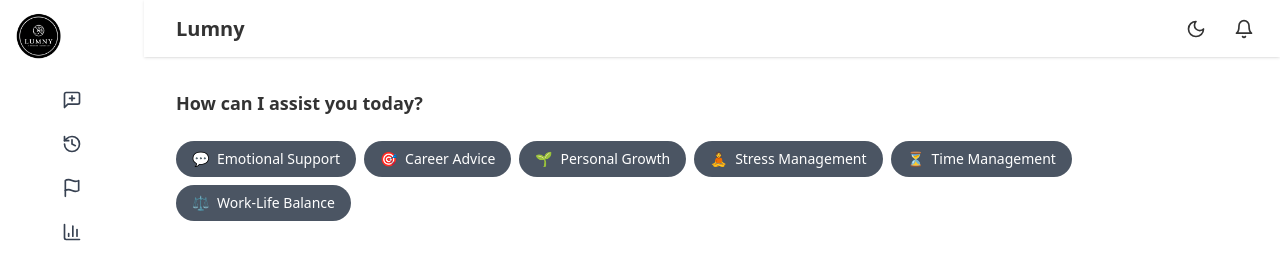
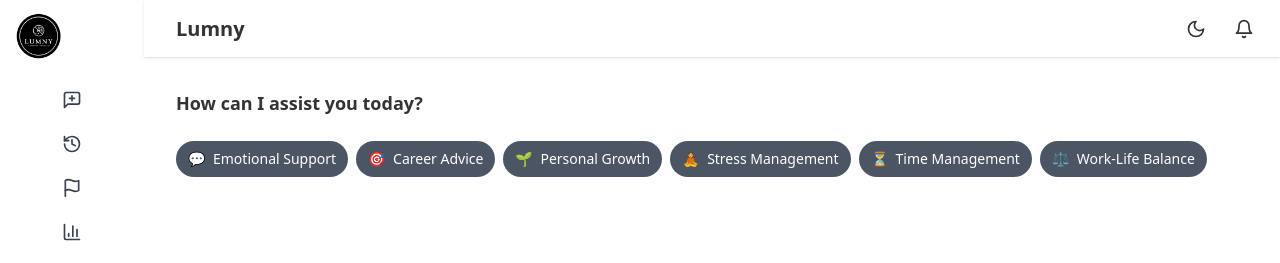
Before and after one commit to KGrim23/PathFinder_V1.0, a Next.js app: page /Dashboard in a window 1280 px wide. Shown: the top 263 px of the page. Built offline with nearby package versions, Linux system fonts and the light colour scheme; no server answers.

Commit message:
fixed padding issue on Dashboard

```diff
--- a/app/Dashboard/page.tsx
+++ b/app/Dashboard/page.tsx
@@ -177,10 +177,10 @@ export default function Dashboard() {
                 key={option}
                 variant="outline"
                 size="sm"
-                className={`rounded-full p-4 items-center ${
+                className={`rounded-full p-3 items-center ${
                   isDarkMode
                     ? "bg-gray-800 border-0 shadow-xs shadow-slate-100"
-                    : "bg-gray-600 text-white p-4 border-0 shadow-xs shadow-slate-100"
+                    : "bg-gray-600 text-white border-0 shadow-xs shadow-slate-100"
                 }`}
                 onClick={() => handleOptionClick(option)}
               >
```
